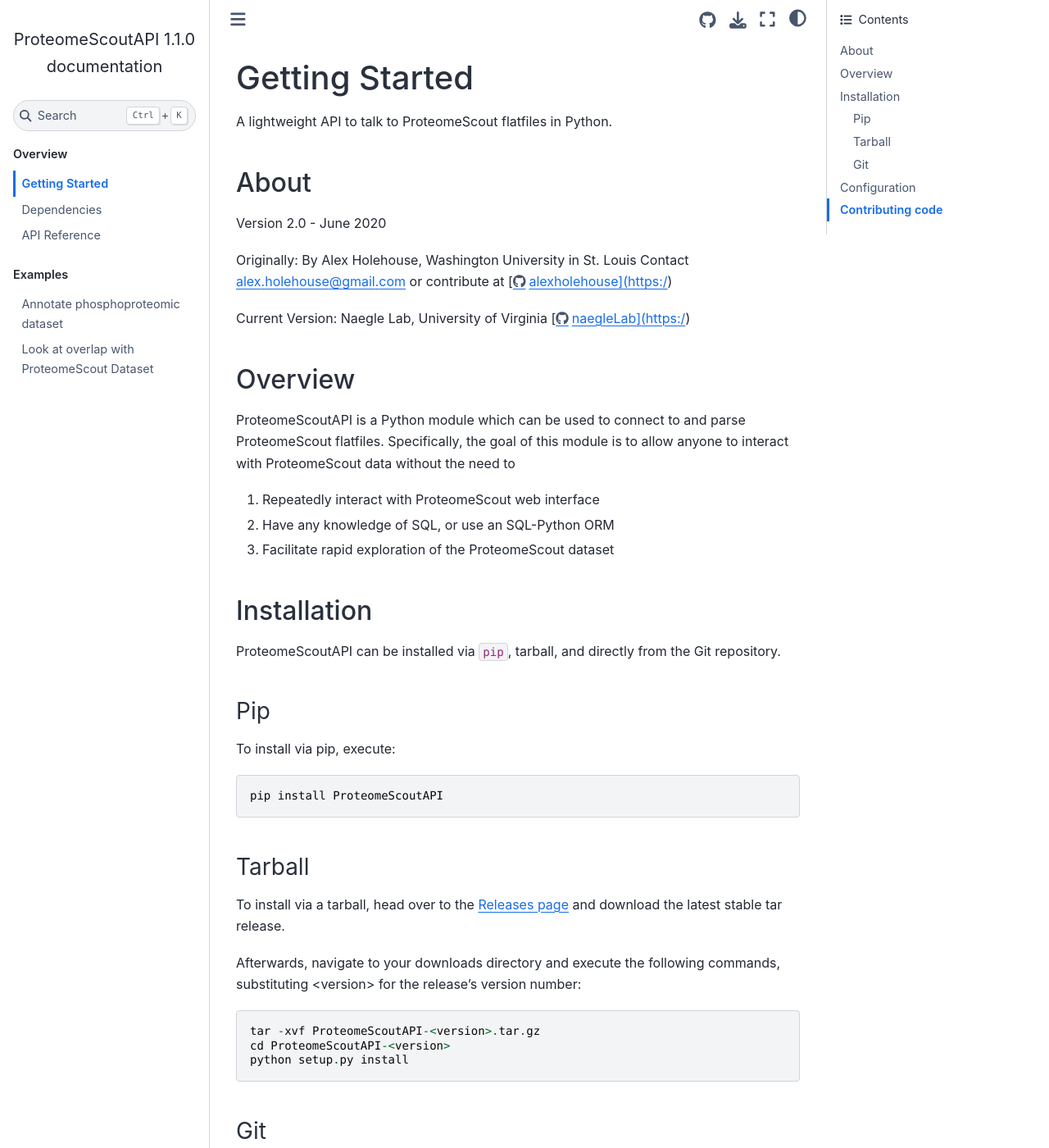
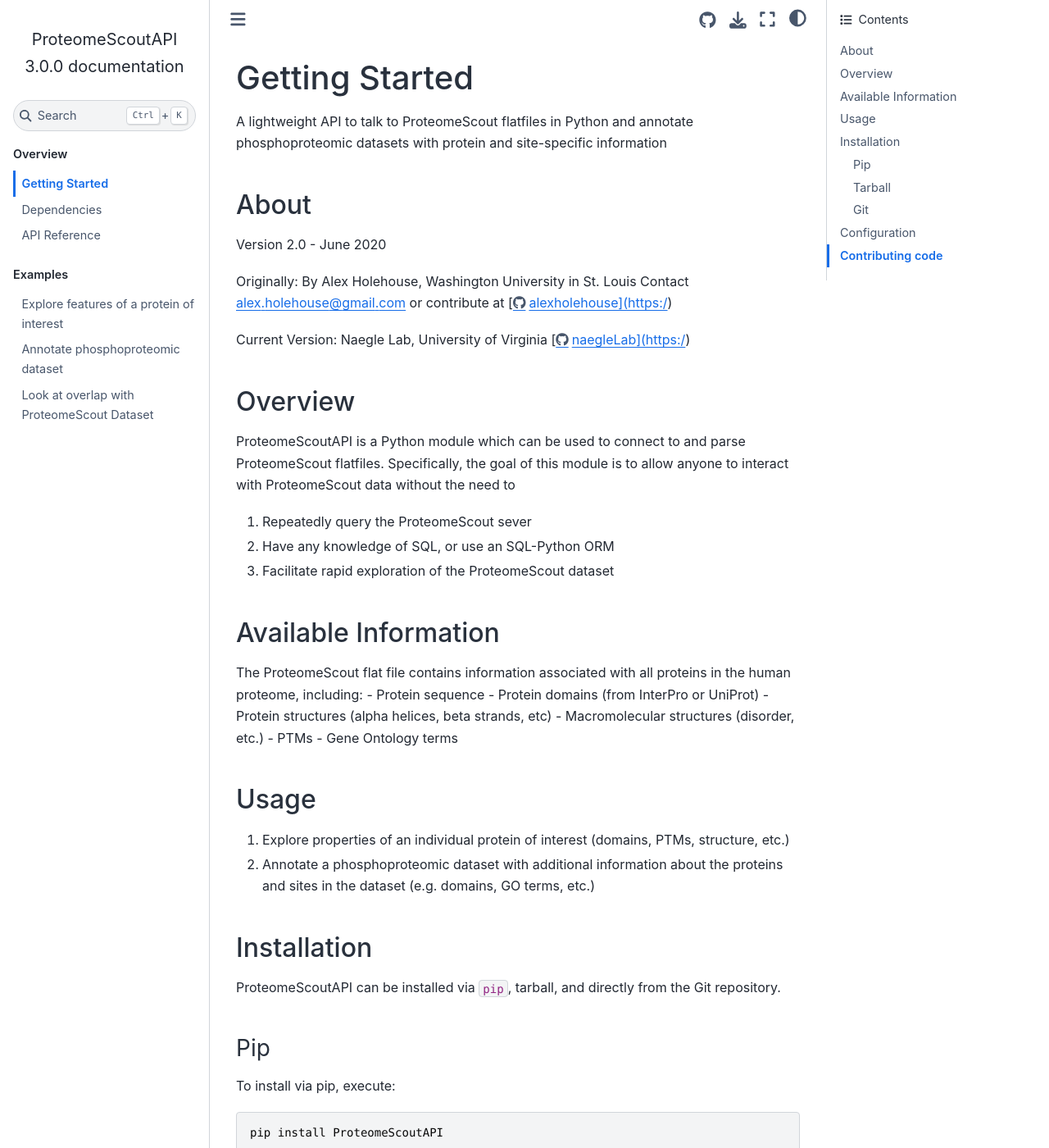
Before and after one commit to NaegleLab/ProteomeScoutAPI, a Sphinx documentation site: the page built from docs/overview/overview.rst, in a window 1280 px wide and 1400 px high. Shown: the whole window at 82% size. Built offline with Sphinx 7.4.7 and the Sphinx Book theme 1.1.4, drawn with Linux system fonts in a browser that asks for light colours.

Commit message:
added new example to documentation

```diff
--- a/docs/conf.py
+++ b/docs/conf.py
@@ -79,9 +79,9 @@
 # built documents.
 #
 # The short X.Y version.
-version = '1.1'
+version = '3.0'
 # The full version, including alpha/beta/rc tags.
-release = '1.1.0'
+release = '3.0.0'
 
 # The language for content autogenerated by Sphinx. Refer to documentation
 # for a list of supported languages.
--- a/docs/index.rst
+++ b/docs/index.rst
@@ -16,6 +16,7 @@
    :maxdepth: 3
    :caption: Examples
 
+   examples/peruse_protein.ipynb
    examples/annotate_dataset.ipynb
    examples/Overlap_withPhosphoProteome.ipynb
 
--- a/docs/overview/overview.rst
+++ b/docs/overview/overview.rst
@@ -2,7 +2,7 @@
 =================
 
 
-A lightweight API to talk to ProteomeScout flatfiles in Python.
+A lightweight API to talk to ProteomeScout flatfiles in Python and annotate phosphoproteomic datasets with protein and site-specific information
 
 About
 -----
@@ -16,11 +16,27 @@
 --------
 ProteomeScoutAPI is a Python module which can be used to connect to and parse ProteomeScout flatfiles. Specifically, the goal of this module is to allow anyone to interact with ProteomeScout data without the need to
 
-1. Repeatedly interact with ProteomeScout web interface
+1. Repeatedly query the ProteomeScout sever
 
 2. Have any knowledge of SQL, or use an SQL-Python ORM
 
 3. Facilitate rapid exploration of the ProteomeScout dataset
+
+Available Information
+---------------------
+
+The ProteomeScout flat file contains information associated with all proteins in the human proteome, including:
+- Protein sequence
+- Protein domains (from InterPro or UniProt)
+- Protein structures (alpha helices, beta strands, etc)
+- Macromolecular structures (disorder, etc.)
+- PTMs
+- Gene Ontology terms
+
+Usage
+-----
+1. Explore properties of an individual protein of interest (domains, PTMs, structure, etc.)
+2. Annotate a phosphoproteomic dataset with additional information about the proteins and sites in the dataset (e.g. domains, GO terms, etc.)
 
 Installation
 ------------
```
Also changed, not shown: docs/examples/peruse_protein.ipynb (added).
